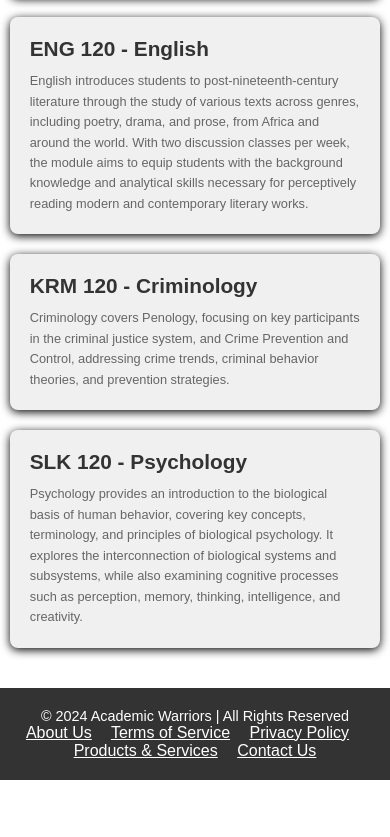
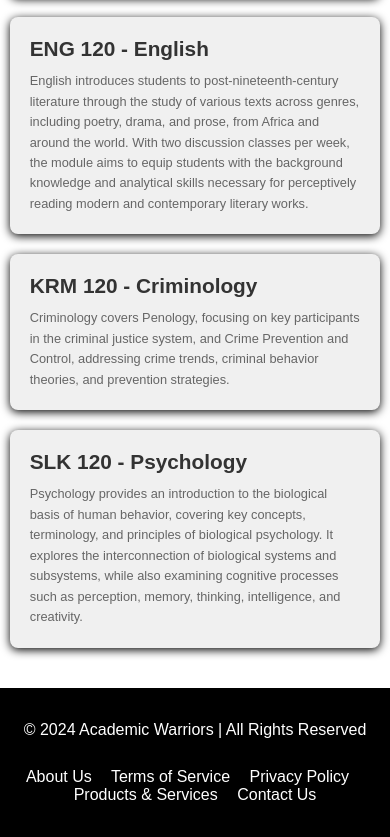
Before and after one commit to MrDMMthimkhulu/Study-Notes, a plain HTML site: page Academic Warriors.html in a window 390 px wide. Shown: the part 1821-2658 px from the top of the page. Before the commit the page ends 2601 px from the top, so only its background shows below. Drawn offline with Linux system fonts and the light colour scheme.

Commit message:
Academic Warriors.html

```diff
--- a/Academic Warriors.html
+++ b/Academic Warriors.html
@@ -93,16 +93,45 @@
         }
 
 footer {
-            background-color: #333;
+    background-color: #000000;
     color: white;
     text-align: center;
-            padding: 20px 0;
+    padding: 33px 0;
     margin-top: 40px;
 }
 
-        footer p {
-            font-size: 0.9rem;
+.footer-content {
+    display: flex;
+    flex-direction: column; /* Stack content vertically */
+    align-items: center;    /* Center align items */
 }
+
+footer nav {
+    margin-top: 29px;       /* Add some space above the nav links */
+}
+
+footer nav a {
+    color: white;
+    text-decoration: none;
+    margin: 0 10px;         /* Add horizontal spacing between links */
+}
+
+footer nav a:hover {
+    text-decoration: underline;
+}
+
+/* Optional: Media query for responsiveness */
+@media (max-width: 768px) {
+    footer nav {
+        flex-direction: column; /* Stack links vertically on smaller screens */
+        align-items: center;     /* Center align items */
+    }
+
+    footer nav a {
+        margin: 5px 0;          /* Add vertical spacing between links */
+    }
+}
+
 
         /* Notification Box Styles */
         .notification {
```
Lines whose indentation alone changed are shown as unchanged.
